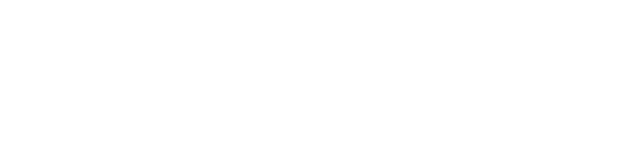
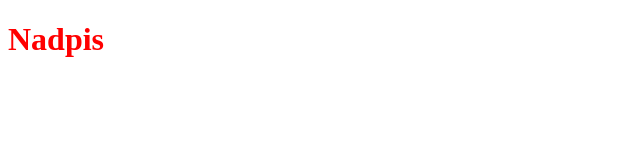
Before and after one commit to Lyonieee/prvni_test, a plain HTML site: page index.html in a window 1280 px wide. Shown: the whole page, without its empty margins (0-640 px from the left). Drawn offline with Linux system fonts and the light colour scheme.

Commit message:
Přidán nadpis a obarven ve stylech

```diff
--- a/index.html
+++ b/index.html
@@ -8,6 +8,7 @@
     <title>Document</title>
 </head>
 <body>
+    <h1>Nadpis</h1>
 
 </body>
 </html>
--- a/style.css
+++ b/style.css
@@ -0,0 +1,3 @@
+h1 {
+    color: red;
+}
```
